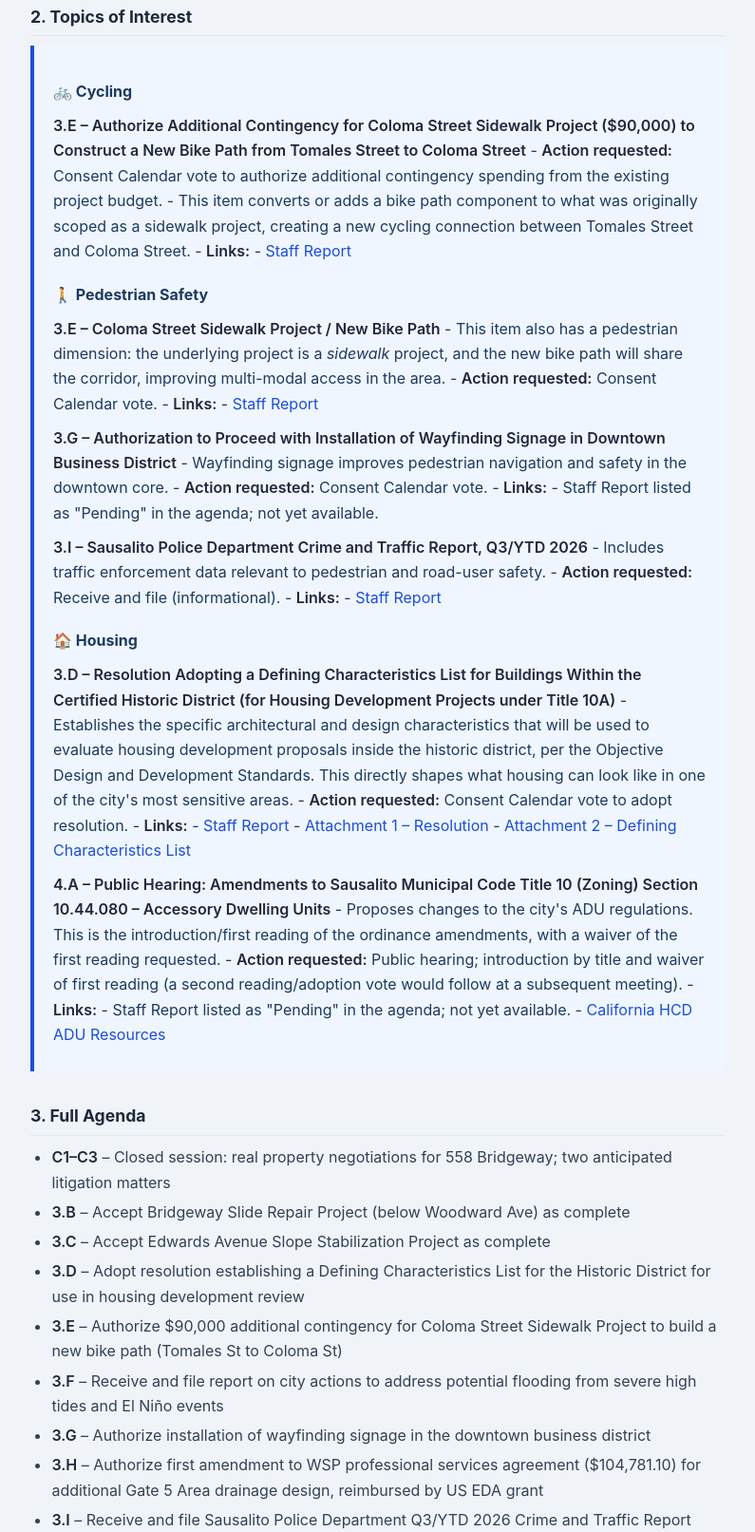
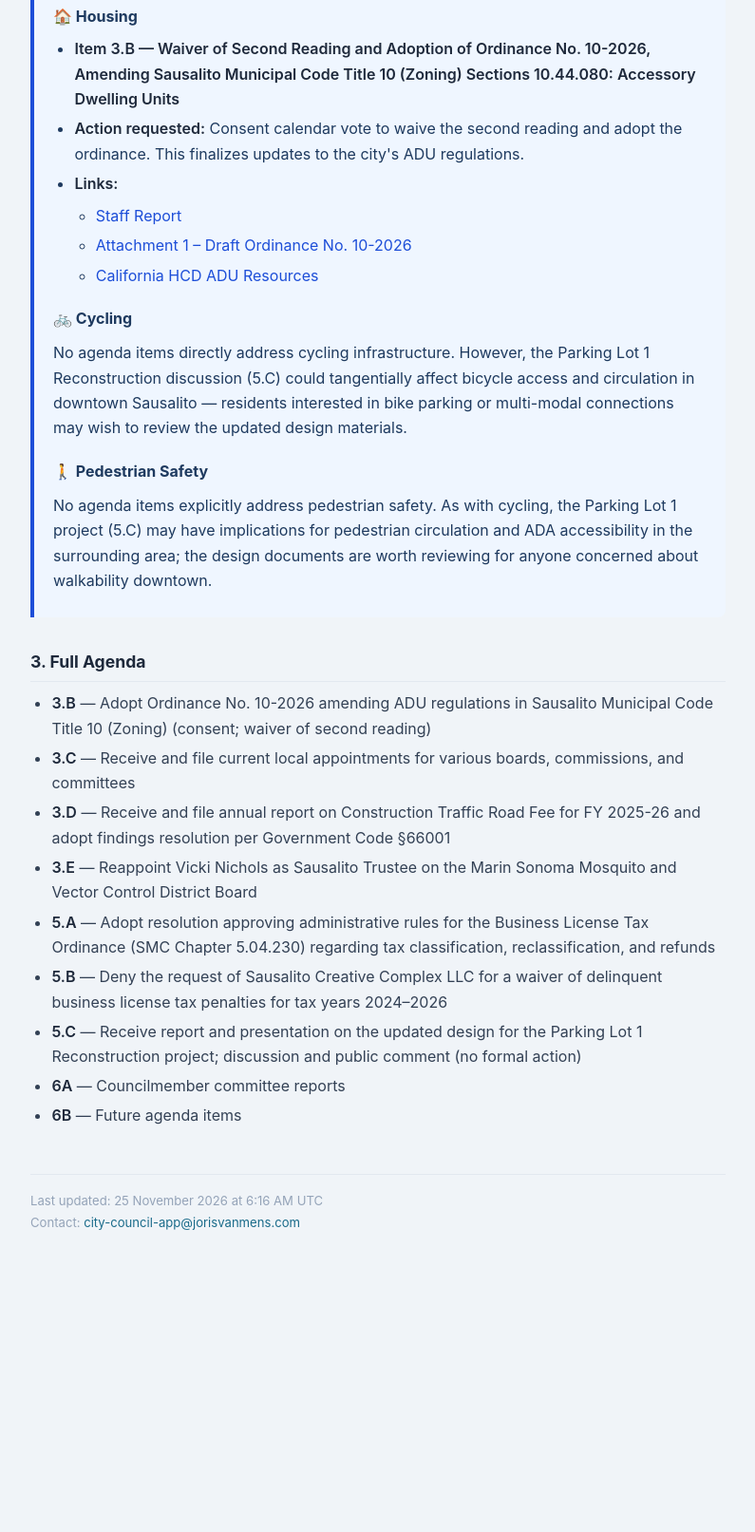
Before and after one commit to jorisvanmens/jorisvanmens.github.io, a plain HTML site: page city-council/index.html in a window 1280 px wide. Shown: the part 547-2160 px from the top of the page at 95% size, without its empty margins (242-1037 px from the left). After the commit the page ends 1911 px from the top, so only its background shows below. Drawn offline with Linux system fonts and the light colour scheme.

Commit message:
Update City Council agenda summary [automated]

```diff
--- a/city-council/index.html
+++ b/city-council/index.html
@@ -3,7 +3,7 @@
 <head>
   <meta charset="UTF-8">
   <meta name="viewport" content="width=device-width, initial-scale=1.0">
-  <title>Sausalito City Council: Upcoming Meeting — November 17, 2026</title>
+  <title>Sausalito City Council: Upcoming Meeting — December 01, 2026</title>
   <style>
     *, *::before, *::after { box-sizing: border-box; margin: 0; padding: 0; }
 
@@ -127,77 +127,48 @@
   <header class="site-header">
     <div class="header-inner">
       <h1>⚓ Sausalito City Council: Upcoming Meeting</h1>
-      <p class="meeting-label">November 17, 2026 Meeting Agenda Summary</p>
+      <p class="meeting-label">December 01, 2026 Meeting Agenda Summary</p>
     </div>
   </header>
 
   <div class="pdf-bar">
     <div class="pdf-bar-inner">
-      📄 <a href="https://granicus_production_attachments.s3.amazonaws.com/sausalito/c76b3721af8783e7bb5f8d05e475d0010.pdf">Download full agenda PDF</a>
+      📄 <a href="https://granicus_production_attachments.s3.amazonaws.com/sausalito/26bc3196f08de0877b65702ff6296eca0.pdf">Download full agenda PDF</a>
     </div>
   </div>
 
   <div class="page">
     <div class="summary" id="summary">
       <h2>1. Meeting Overview</h2>
-<p><em>Tuesday November 17, 2026 · Special Meeting (Closed Session) 4:00 PM · Regular Meeting 5:00 PM</em></p>
-<p>This agenda is heavy on infrastructure and resilience, with multiple items addressing slope repairs (3.B, 3.C), flood preparedness (3.F), drainage improvements (3.H, 3.M), and the realignment of Willow Creek around Willow Creek School (3.N). Housing-related items are also prominent, including adoption of a historic district defining-characteristics list that will govern housing development review (3.D) and a public hearing on ADU zoning amendments (4.A). A new bike path authorization (3.E) and a holiday parking program (5.A) round out a packed consent calendar and business agenda.</p>
+<p><em>Tuesday December 1, 2026 · Regular Meeting 5:00 PM</em></p>
+<p>This agenda centers on municipal finance and infrastructure matters, with the Council taking up new administrative rules for business license taxes (5.A), a penalty waiver denial for delinquent business taxes (5.B), and a presentation on the redesign of Parking Lot 1 (5.C). On the consent calendar, the Council will finalize amendments to the city's Accessory Dwelling Unit (ADU) ordinance (3.B) and receive the annual construction traffic road fee report (3.D).</p>
 <h2>2. Topics of Interest</h2>
+<h3>🏠 Housing</h3>
+<ul>
+<li><strong>Item 3.B — Waiver of Second Reading and Adoption of Ordinance No. 10-2026, Amending Sausalito Municipal Code Title 10 (Zoning) Sections 10.44.080: Accessory Dwelling Units</strong></li>
+<li><strong>Action requested:</strong> Consent calendar vote to waive the second reading and adopt the ordinance. This finalizes updates to the city's ADU regulations.</li>
+<li><strong>Links:</strong><ul>
+<li><a href="https://sausalito.granicus.com/services/legistar/download/pdf/4517337/STAFF_REPORT_ADU_Ordinance_Update_2nd_Reading_12.1.2026.pdf">Staff Report</a></li>
+<li><a href="https://sausalito.granicus.com/services/legistar/download/pdf/4517338/Attachment_1_-_Draft_Ordinance_No._10-2026.pdf">Attachment 1 – Draft Ordinance No. 10-2026</a></li>
+<li><a href="https://www.hcd.ca.gov/policy-and-research/accessory-dwelling-units">California HCD ADU Resources</a></li>
+</ul>
+</li>
+</ul>
 <h3>🚲 Cycling</h3>
-<p><strong>3.E – Authorize Additional Contingency for Coloma Street Sidewalk Project ($90,000) to Construct a New Bike Path from Tomales Street to Coloma Street</strong>
-- <strong>Action requested:</strong> Consent Calendar vote to authorize additional contingency spending from the existing project budget.
-- This item converts or adds a bike path component to what was originally scoped as a sidewalk project, creating a new cycling connection between Tomales Street and Coloma Street.
-- <strong>Links:</strong>
-  - <a href="https://sausalito.granicus.com/services/legistar/download/pdf/4476844/Staff_Report.pdf">Staff Report</a></p>
+<p>No agenda items directly address cycling infrastructure. However, the Parking Lot 1 Reconstruction discussion (5.C) could tangentially affect bicycle access and circulation in downtown Sausalito — residents interested in bike parking or multi-modal connections may wish to review the updated design materials.</p>
 <h3>🚶 Pedestrian Safety</h3>
-<p><strong>3.E – Coloma Street Sidewalk Project / New Bike Path</strong>
-- This item also has a pedestrian dimension: the underlying project is a <em>sidewalk</em> project, and the new bike path will share the corridor, improving multi-modal access in the area.
-- <strong>Action requested:</strong> Consent Calendar vote.
-- <strong>Links:</strong>
-  - <a href="https://sausalito.granicus.com/services/legistar/download/pdf/4476844/Staff_Report.pdf">Staff Report</a></p>
-<p><strong>3.G – Authorization to Proceed with Installation of Wayfinding Signage in Downtown Business District</strong>
-- Wayfinding signage improves pedestrian navigation and safety in the downtown core.
-- <strong>Action requested:</strong> Consent Calendar vote.
-- <strong>Links:</strong>
-  - Staff Report listed as "Pending" in the agenda; not yet available.</p>
-<p><strong>3.I – Sausalito Police Department Crime and Traffic Report, Q3/YTD 2026</strong>
-- Includes traffic enforcement data relevant to pedestrian and road-user safety.
-- <strong>Action requested:</strong> Receive and file (informational).
-- <strong>Links:</strong>
-  - <a href="https://sausalito.granicus.com/services/legistar/download/pdf/4476985/2026_Third_Quarter-Year_to_Date_Staff_Report.pdf">Staff Report</a></p>
-<h3>🏠 Housing</h3>
-<p><strong>3.D – Resolution Adopting a Defining Characteristics List for Buildings Within the Certified Historic District (for Housing Development Projects under Title 10A)</strong>
-- Establishes the specific architectural and design characteristics that will be used to evaluate housing development proposals inside the historic district, per the Objective Design and Development Standards. This directly shapes what housing can look like in one of the city's most sensitive areas.
-- <strong>Action requested:</strong> Consent Calendar vote to adopt resolution.
-- <strong>Links:</strong>
-  - <a href="https://sausalito.granicus.com/services/legistar/download/pdf/4480207/Staff_Report_CC_DCL_11.17.2026.pdf">Staff Report</a>
-  - <a href="https://sausalito.granicus.com/services/legistar/download/pdf/4480208/Attachment_1_-_Resolution.pdf">Attachment 1 – Resolution</a>
-  - <a href="https://sausalito.granicus.com/services/legistar/download/pdf/4480216/Attachment_2_-_Defining_Characteristics_List.pdf">Attachment 2 – Defining Characteristics List</a></p>
-<p><strong>4.A – Public Hearing: Amendments to Sausalito Municipal Code Title 10 (Zoning) Section 10.44.080 – Accessory Dwelling Units</strong>
-- Proposes changes to the city's ADU regulations. This is the introduction/first reading of the ordinance amendments, with a waiver of the first reading requested.
-- <strong>Action requested:</strong> Public hearing; introduction by title and waiver of first reading (a second reading/adoption vote would follow at a subsequent meeting).
-- <strong>Links:</strong>
-  - Staff Report listed as "Pending" in the agenda; not yet available.
-  - <a href="https://www.hcd.ca.gov/policy-and-research/accessory-dwelling-units">California HCD ADU Resources</a></p>
+<p>No agenda items explicitly address pedestrian safety. As with cycling, the Parking Lot 1 project (5.C) may have implications for pedestrian circulation and ADA accessibility in the surrounding area; the design documents are worth reviewing for anyone concerned about walkability downtown.</p>
 <h2>3. Full Agenda</h2>
 <ul>
-<li><strong>C1–C3</strong> – Closed session: real property negotiations for 558 Bridgeway; two anticipated litigation matters</li>
-<li><strong>3.B</strong> – Accept Bridgeway Slide Repair Project (below Woodward Ave) as complete</li>
-<li><strong>3.C</strong> – Accept Edwards Avenue Slope Stabilization Project as complete</li>
-<li><strong>3.D</strong> – Adopt resolution establishing a Defining Characteristics List for the Historic District for use in housing development review</li>
-<li><strong>3.E</strong> – Authorize $90,000 additional contingency for Coloma Street Sidewalk Project to build a new bike path (Tomales St to Coloma St)</li>
-<li><strong>3.F</strong> – Receive and file report on city actions to address potential flooding from severe high tides and El Niño events</li>
-<li><strong>3.G</strong> – Authorize installation of wayfinding signage in the downtown business district</li>
-<li><strong>3.H</strong> – Authorize first amendment to WSP professional services agreement ($104,781.10) for additional Gate 5 Area drainage design, reimbursed by US EDA grant</li>
-<li><strong>3.I</strong> – Receive and file Sausalito Police Department Q3/YTD 2026 Crime and Traffic Report</li>
-<li><strong>3.J</strong> – Adopt resolution approving updated job description for Director of Public Works</li>
-<li><strong>3.K</strong> – Approve updated position allocation table effective July 1, 2026</li>
-<li><strong>3.L</strong> – Adopt resolution amending Conflict of Interest Code and designated employees list</li>
-<li><strong>3.M</strong> – Adopt resolution authorizing construction contract with Valentine Corporation for Coloma Canal Tide Gate System ($272,000 not-to-exceed) and approve project plans/specifications</li>
-<li><strong>3.N</strong> – Accept report on realignment of Willow Creek around Willow Creek School</li>
-<li><strong>4.A</strong> – Public hearing: ADU zoning code amendments (Title 10, Section 10.44.080) – introduction and waiver of first reading</li>
-<li><strong>5.A</strong> – Resolution for holiday parking program waiving on-street meter fees on selected weekends</li>
-<li><strong>5.B</strong> – Resolution approving Downtown Sausalito Business Improvement District Association budget for FY 2026/2027</li>
+<li><strong>3.B</strong> — Adopt Ordinance No. 10-2026 amending ADU regulations in Sausalito Municipal Code Title 10 (Zoning) (consent; waiver of second reading)</li>
+<li><strong>3.C</strong> — Receive and file current local appointments for various boards, commissions, and committees</li>
+<li><strong>3.D</strong> — Receive and file annual report on Construction Traffic Road Fee for FY 2025-26 and adopt findings resolution per Government Code §66001</li>
+<li><strong>3.E</strong> — Reappoint Vicki Nichols as Sausalito Trustee on the Marin Sonoma Mosquito and Vector Control District Board</li>
+<li><strong>5.A</strong> — Adopt resolution approving administrative rules for the Business License Tax Ordinance (SMC Chapter 5.04.230) regarding tax classification, reclassification, and refunds</li>
+<li><strong>5.B</strong> — Deny the request of Sausalito Creative Complex LLC for a waiver of delinquent business license tax penalties for tax years 2024–2026</li>
+<li><strong>5.C</strong> — Receive report and presentation on the updated design for the Parking Lot 1 Reconstruction project; discussion and public comment (no formal action)</li>
+<li><strong>6A</strong> — Councilmember committee reports</li>
+<li><strong>6B</strong> — Future agenda items</li>
 </ul>
     </div>
 
@@ -223,7 +194,7 @@
     </script>
 
     <footer class="page-footer">
-      <p>Last updated: 7 November 2026 at 3:53 AM UTC</p>
+      <p>Last updated: 25 November 2026 at 6:16 AM UTC</p>
       <p>Contact: <a href="mailto:city-council-app@jorisvanmens.com">city-council-app@jorisvanmens.com</a></p>
     </footer>
   </div>
```
Also changed, not shown: 2 other files.
